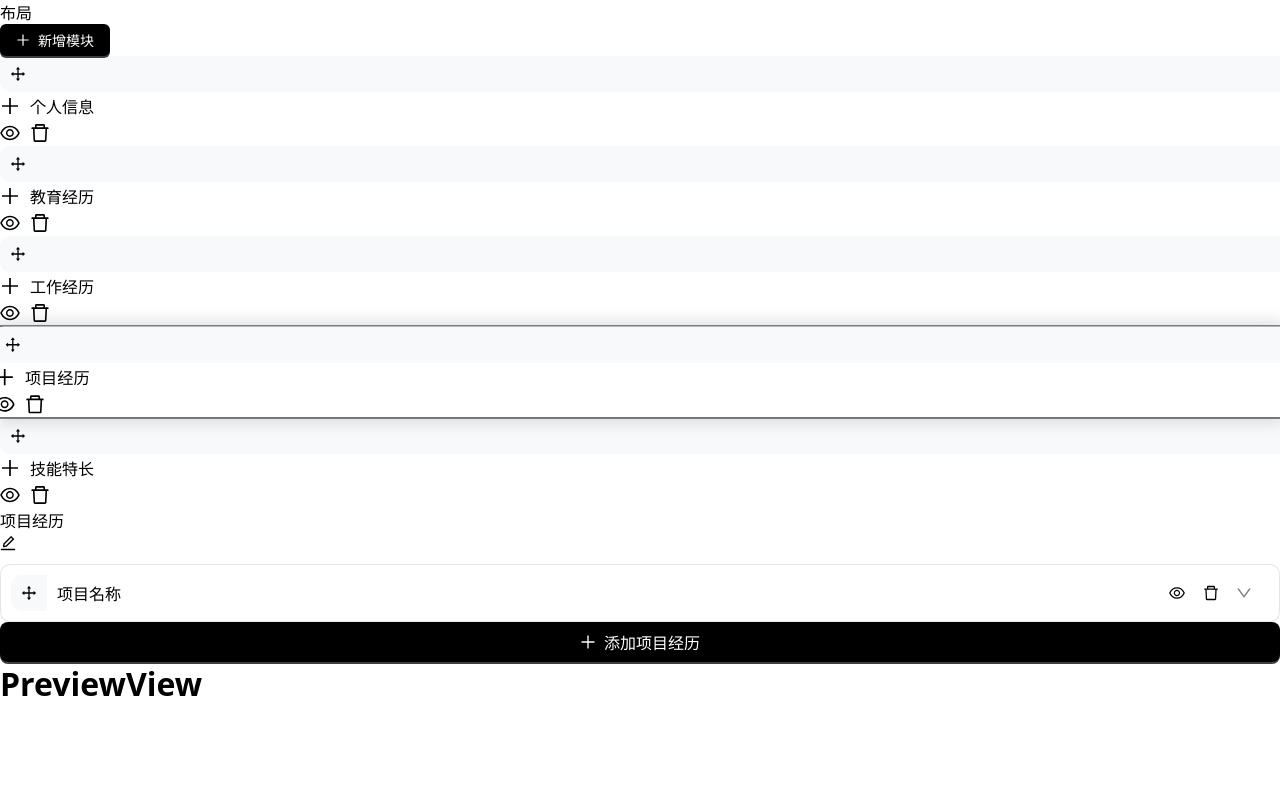
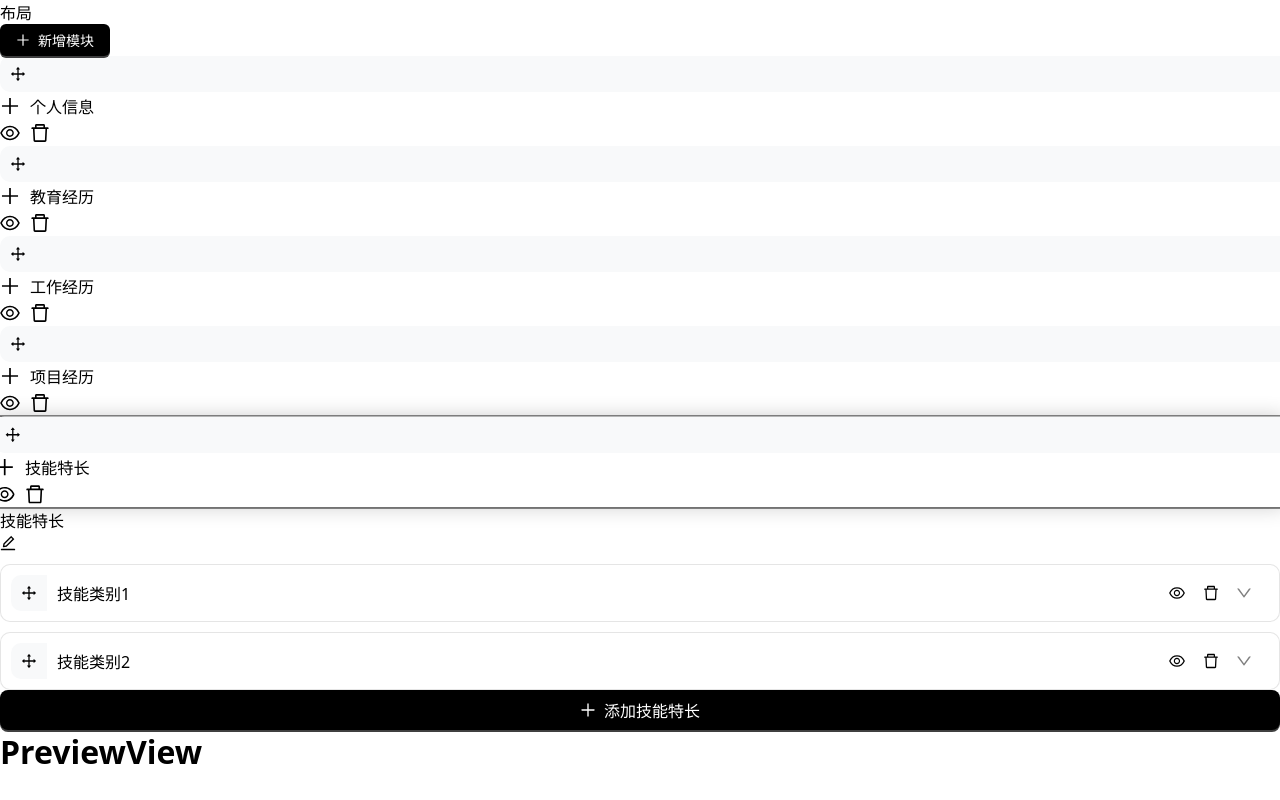
Before and after one commit to 1724034726-max/resumeCreater, a React (Vite) app: page /#/home in a window 1280 px wide. Built offline with nearby package versions, Linux system fonts and the light colour scheme; what @ebay/nice-modal-react would draw is missing.

Commit message:
feat:edit拖拽

```diff
--- a/src/components/EditModuleDetailCard/EditModuleDetailCard.tsx
+++ b/src/components/EditModuleDetailCard/EditModuleDetailCard.tsx
@@ -5,17 +5,54 @@ import DetailFormComponent from "./components/DetailForm/DetailForm";
 
 interface EditModuleDetailCardComponentProps {
     data: ContentItem;
+    draggable?: boolean;
+    index?: number;
+    onDragStart?: (e: React.DragEvent, index: number) => void;
+    onDragOver?: (e: React.DragEvent, index: number) => void;
+    onDragEnd?: () => void;
 }
 
-const EditModuleDetailCardComponent: React.FC<EditModuleDetailCardComponentProps> = ({ data }) => {
+const EditModuleDetailCard: React.FC<EditModuleDetailCardComponentProps> = ({ data, draggable = true, index, onDragStart, onDragOver, onDragEnd }) => {
     const [expanded, setExpanded] = useState<boolean>(false);
     const toggleExpand = useCallback(() => {
         setExpanded(!expanded);
     }, [expanded]);
+    const handleDragStart = useCallback(
+        (e: React.DragEvent) => {
+            if (draggable && index !== undefined && onDragStart) {
+                e.dataTransfer.effectAllowed = "move";
+                e.dataTransfer.setData("text/html", String(index));
+                onDragStart(e, index);
+            }
+        },
+        [draggable, index, onDragStart]
+    );
+    const handleDragOver = useCallback(
+        (e: React.DragEvent) => {
+            if (draggable && index !== undefined && onDragOver) {
+                e.preventDefault();
+                e.dataTransfer.dropEffect = "move";
+                onDragOver(e, index);
+            }
+        },
+        [draggable, index, onDragOver]
+    );
+    const handleDragStartInternal = useCallback((e: React.DragEvent) => {
+        handleDragStart(e);
+    }, [handleDragStart]);
+
+    const handleDragEndInternal = useCallback(() => {
+        onDragEnd?.();
+    }, [onDragEnd]);
     return (
         <div className={styles.container}>
-            <div className={styles.mainContent}>
-                <div className={styles.draggable}><DragOutlined /></div>
+            <div
+                className={styles.mainContent}
+                draggable={draggable}
+                onDragStart={handleDragStartInternal}
+                onDragOver={handleDragOver}
+                onDragEnd={handleDragEndInternal}>
+                {draggable && <div className={styles.draggable}><DragOutlined /></div>}
                 <div className={styles.content}>
                     {data[Object.keys(data)[0]].cnType}
                 </div>
@@ -36,4 +73,4 @@ const EditModuleDetailCardComponent: React.FC<EditModuleDetailCardComponentProps
     );
 };
 
-export default memo(EditModuleDetailCardComponent);
+export default memo(EditModuleDetailCard);
--- a/src/store/slices/resume.ts
+++ b/src/store/slices/resume.ts
@@ -175,7 +175,7 @@ const initialState: ResumeState = {
       content: [
         {
           category: {
-            cnType: "技能类别",
+            cnType: "技能类别1",
             enType: "input",
             innerText: "前端框架",
           },
@@ -197,7 +197,7 @@ const initialState: ResumeState = {
         },
         {
           category: {
-            cnType: "技能类别",
+            cnType: "技能类别2",
             enType: "input",
             innerText: "工程化",
           },
@@ -220,7 +220,7 @@ const initialState: ResumeState = {
       ],
     },
   ],
-  currentModule: "project",
+  currentModule: "skills",
 };
 const resumeSlice = createSlice({
   name: "resume",
@@ -254,6 +254,15 @@ const resumeSlice = createSlice({
         return indexA - indexB;
       });
     },
+    changeModuleDetailOrder: (
+      state,
+      action: PayloadAction<ContentItem[]>
+    ) => {
+      const currentModule = state.resume.find((module) => module.key === state.currentModule);
+      if (currentModule && action.payload.length === currentModule.content.length) {
+        currentModule.content = action.payload;
+      }
+    },
   },
 });
 
@@ -262,5 +271,6 @@ export const {
   setCurrentModule,
   addResumeModule,
   changeModuleOrder,
+  changeModuleDetailOrder,
 } = resumeSlice.actions;
 export default resumeSlice.reducer;
--- a/src/views/Home/components/Edit/components/EditBox/EditBox.module.less
+++ b/src/views/Home/components/Edit/components/EditBox/EditBox.module.less
@@ -4,6 +4,11 @@
     border-radius: 10px;
     margin-top: 20px;
 }
+.edit-box-content {
+    display: flex;
+    flex-direction: column;
+    gap: 10px;
+}
 .edit-box-button {
     margin-top: 20px;
 }
--- a/src/views/Home/components/Edit/components/EditBox/EditBox.tsx
+++ b/src/views/Home/components/Edit/components/EditBox/EditBox.tsx
@@ -2,23 +2,40 @@ import { Button } from "antd";
 import { PlusOutlined } from "@ant-design/icons";
 import EditModuleDetailCard from "@/components/EditModuleDetailCard";
 import styles from "./EditBox.module.less";
-import { memo } from "react";
+import { memo, useCallback } from "react";
+import useDrag from "@/hooks/useDrag";
+import { changeOrder } from "@/views/Home/helper";
+import { useAppDispatch } from "@/hooks/useRedux";
+import { useChangeModuleDetailOrder } from "@/views/Home/context";
+
 interface EditBoxComponentProps {
     data: InfoItem;
 }
+
 const EditBoxComponent: React.FC<EditBoxComponentProps> = ({ data }) => {
     const { content: dataList, cnType } = data;
+    const dispatch = useAppDispatch();
+    const _handleDragEnd = useCallback((fromIndex: number, toIndex: number) => {
+        const newDataList = changeOrder(dataList, fromIndex, toIndex);
+        useChangeModuleDetailOrder(dispatch, newDataList);
+    }, [dataList, dispatch]);
+
+    const { handleDragStart, handleDragOver, handleDragEnd } = useDrag({
+        onDragEnd: _handleDragEnd,
+    });
     return (
         <div className={styles.editBoxContainer} >
-            {
-                dataList.map((item, index) => {
-                    return (
-                        <EditModuleDetailCard key={
-                            cnType + index
-                        } data={item} />
-                    )
-                })
-            }
+            <div className={styles.editBoxContent}>
+                {dataList.map((item, index) => (
+                    <EditModuleDetailCard
+                        key={`${cnType}-${index}`}
+                        data={item}
+                        index={index}
+                        onDragStart={handleDragStart}
+                        onDragOver={handleDragOver}
+                        onDragEnd={handleDragEnd}
+                    />))}
+            </div>
             <div className={styles.editBoxButton} >
                 <Button type="primary" block size="large"><PlusOutlined />添加{cnType}</Button>
             </div>
--- a/src/views/Home/components/Layout/components/Layout/Layout.tsx
+++ b/src/views/Home/components/Layout/components/Layout/Layout.tsx
@@ -5,7 +5,7 @@ import { Button } from "antd";
 import { PlusOutlined } from "@ant-design/icons";
 import { useChangeModuleOrder, useGetResumeModule } from "@/views/Home/context";
 import NiceModal from "@ebay/nice-modal-react";
-import { buildResumeModule, changeModuleOrder } from "@/views/Home/helper";
+import { buildResumeModule, changeOrder } from "@/views/Home/helper";
 import { useAddResumeModule } from "@/views/Home/context";
 import { useAppDispatch } from "@/hooks/useRedux";
 import useDrag from "@/hooks/useDrag";
@@ -13,7 +13,7 @@ const LayoutComponent: React.FC = () => {
   const moduleList = useGetResumeModule();
   const dispatch = useAppDispatch();
   const _handleDragEnd = useCallback((fromIndex: number, toIndex: number) => {
-    const newModuleList = changeModuleOrder(moduleList, fromIndex, toIndex);
+    const newModuleList = changeOrder(moduleList, fromIndex, toIndex);
     useChangeModuleOrder(dispatch, newModuleList);
   }, [dispatch, moduleList]);
   const { handleDragStart, handleDragOver, handleDragEnd } = useDrag({
--- a/src/views/Home/context.ts
+++ b/src/views/Home/context.ts
@@ -109,3 +109,12 @@ export function useChangeModuleOrder(
 ) {
   dispatch(editStore.changeModuleOrder(moduleList));
 }
+/**
+ * 修改模块详情内容顺序
+ */
+export function useChangeModuleDetailOrder(
+  dispatch: ReturnType<typeof useAppDispatch>,
+  moduleDetail: any[]
+) {
+  dispatch(editStore.changeModuleDetailOrder(moduleDetail));
+}
--- a/src/views/Home/helper.ts
+++ b/src/views/Home/helper.ts
@@ -13,15 +13,15 @@ export function buildResumeModule(module: any) {
     content: [],
   };
 }
-export function changeModuleOrder(
-  moduleList: any[],
+export function changeOrder(
+  dataList: any[],
   draggedIndex: number,
   dragOverIndex: number
 ) {
-  const newModuleList = [...moduleList];
-  const [draggedItem] = newModuleList.splice(draggedIndex, 1);
-  newModuleList.splice(dragOverIndex, 0, draggedItem);
-  return newModuleList;
+  const newDataList = [...dataList];
+  const [draggedItem] = newDataList.splice(draggedIndex, 1);
+  newDataList.splice(dragOverIndex, 0, draggedItem);
+  return newDataList;
 }
 export function formatResumeModuleDetail(moduleDetail: ContentItem) {
   return Object.keys(moduleDetail).reduce(
```
